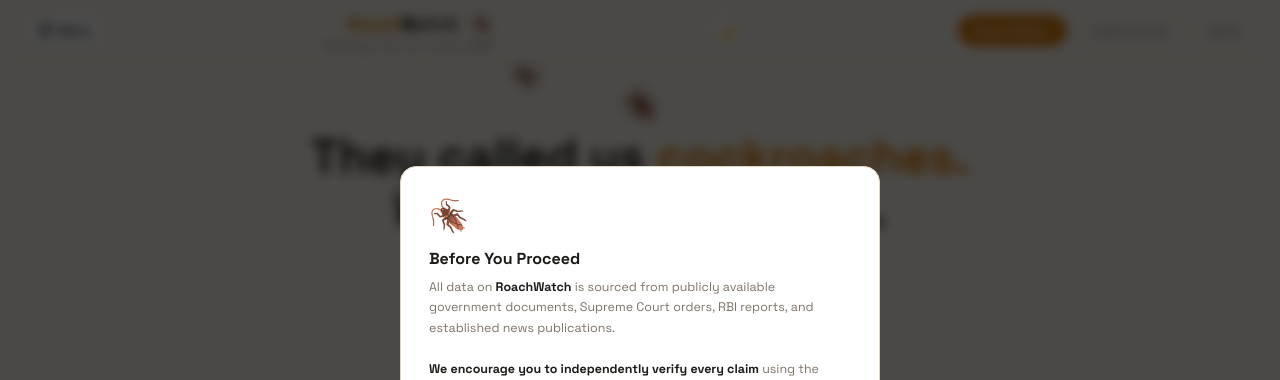
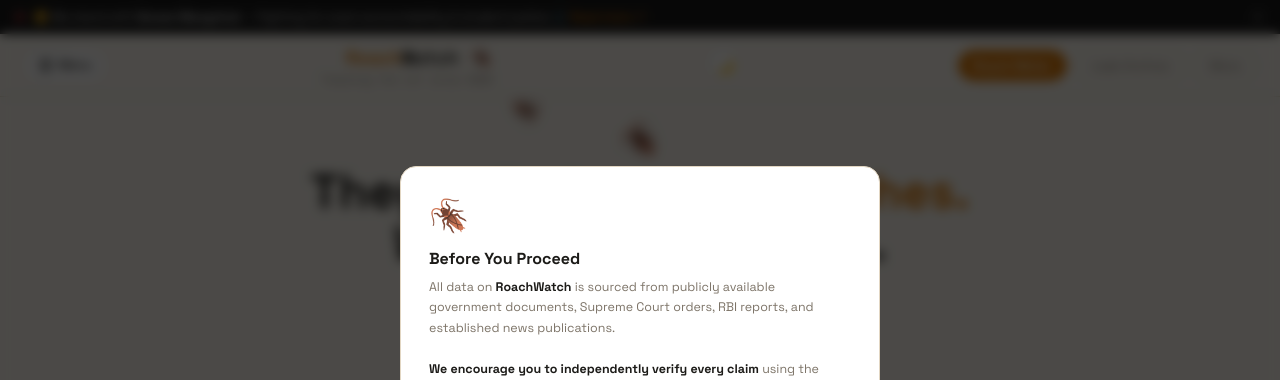
Before and after one commit to p72121061-ops/Coaching-, a plain HTML site: page index.html in a window 1280 px wide. Shown: the top 380 px of the page. Drawn offline with nearby package versions, Linux system fonts and the light colour scheme.

Commit message:
Add files via upload

```diff
--- a/index.html
+++ b/index.html
@@ -694,6 +694,25 @@ header{border-bottom:1px solid var(--border);padding:.55rem 1.5rem;display:flex;
   <div class="drawer-section-label" data-i18n="drawerLang">🌐 Language</div>
   <button class="drawer-link drawer-lang-opt" id="drawerEN" onclick="setLang('en')"><span>🇬🇧</span> English</button>
   <button class="drawer-link drawer-lang-opt" id="drawerHI" onclick="setLang('hi')"><span>🇮🇳</span> हिंदी</button>
+</div>
+
+<!-- SOLIDARITY BANNER -->
+<style>
+#solidarity-banner{background:#1a1a1a;color:#fff;padding:.55rem 1rem;display:flex;align-items:center;justify-content:space-between;gap:.75rem;font-family:'Space Grotesk',sans-serif;font-size:.75rem;line-height:1.4;position:relative;z-index:10;}
+#solidarity-banner a{color:#d97706;font-weight:700;text-decoration:none;}
+#solidarity-banner a:hover{text-decoration:underline;}
+.sb-left{display:flex;align-items:center;gap:.6rem;flex:1;}
+.sb-pulse{width:8px;height:8px;border-radius:50%;background:#ef4444;flex-shrink:0;animation:sb-blink 1.2s ease-in-out infinite;}
+@keyframes sb-blink{0%,100%{opacity:1;}50%{opacity:.2;}}
+#sb-close{background:none;border:none;color:#888;cursor:pointer;font-size:.9rem;flex-shrink:0;padding:0;line-height:1;}
+#sb-close:hover{color:#fff;}
+</style>
+<div id="solidarity-banner">
+  <div class="sb-left">
+    <span class="sb-pulse"></span>
+    <span>✊ We stand with <strong>Sonam Wangchuk</strong> — Fighting for exam accountability &amp; student justice ⚖️ <a href="https://www.aljazeera.com/news/2026/7/14/indian-activist-wangchuk-urged-to-end-hunger-strike-over-exam-paper-leaks" target="_blank" rel="noopener">Read more ↗</a></span>
+  </div>
+  <button id="sb-close" onclick="document.getElementById('solidarity-banner').style.display='none'" title="Close">✕</button>
 </div>
 
 <header>
@@ -1527,6 +1546,7 @@ const promises=[
 ];
 
 const leaks=[
+  {title:"UPESSC Assistant Professor 2026",titleHi:"यूपीईएसएससी असिस्टेंट प्रोफेसर 2026",date:"Jan 2026",detail:"UP Education Service Selection Commission exam cancelled after STF uncovered a racket supplying papers to candidates for money. Three arrested. Chairperson forced to resign. Exam held in April 2025, cancelled in Jan 2026.",detailHi:"यूपी शिक्षा सेवा चयन आयोग की परीक्षा रद्द — STF ने पैसे लेकर पेपर बेचने वाले गिरोह का भंडाफोड़ किया। तीन गिरफ्तार। चेयरपर्सन को इस्तीफा देना पड़ा।",tags:["UPESSC","UP State","2026","STF Arrest"],severity:"high"},
   {title:"NEET UG 2024 — National Scale Leak",titleHi:"नीट यूजी 2024 — राष्ट्रीय स्तर का लीक",date:"May 2024",detail:"Papers leaked in Bihar and Rajasthan on Telegram. 24 lakh students appeared. 67 scored perfect 720 — statistically near impossible. NTA chairperson resigned. CBI arrests made.",detailHi:"बिहार और राजस्थान में टेलीग्राम पर पेपर लीक हुए। 24 लाख छात्र शामिल हुए। 67 ने पूरे 720 अंक पाए — सांख्यिकीय रूप से लगभग असंभव। एनटीए चेयरमैन ने इस्तीफ़ा दिया। सीबीआई ने गिरफ्तारियां कीं।",tags:["NEET","Medical","24L Affected"],severity:"high"},
   {title:"UGC NET 2024 — Cancelled Within 24hrs",titleHi:"यूजीसी नेट 2024 — 24 घंटे में रद्द",date:"June 2024",detail:"Papers on dark web Telegram groups. Exam cancelled within 24 hours of completion. 9 lakh PhD aspirants' months of prep wasted.",detailHi:"डार्क वेब टेलीग्राम ग्रुप्स पर पेपर मिले। परीक्षा खत्म होने के 24 घंटे के अंदर रद्द कर दी गई। 9 लाख पीएचडी उम्मीदवारों की महीनों की तैयारी बर्बाद हुई।",tags:["UGC NET","PhD Aspirants","9L Affected"],severity:"high"},
   {title:"UP Police Constable 2024",titleHi:"यूपी पुलिस कांस्टेबल 2024",date:"Feb 2024",detail:"Papers went online within hours. 48 lakh candidates affected — one of the largest exam cancellations in Indian history.",detailHi:"घंटों के अंदर पेपर ऑनलाइन आ गए। 48 लाख उम्मीदवार प्रभावित हुए — भारतीय इतिहास के सबसे बड़े परीक्षा रद्दीकरणों में से एक।",tags:["UP Police","48L Affected","Record Scale"],severity:"high"},
```
